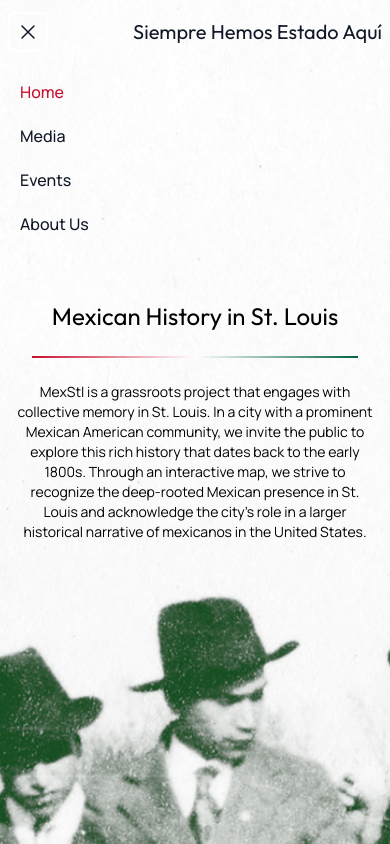
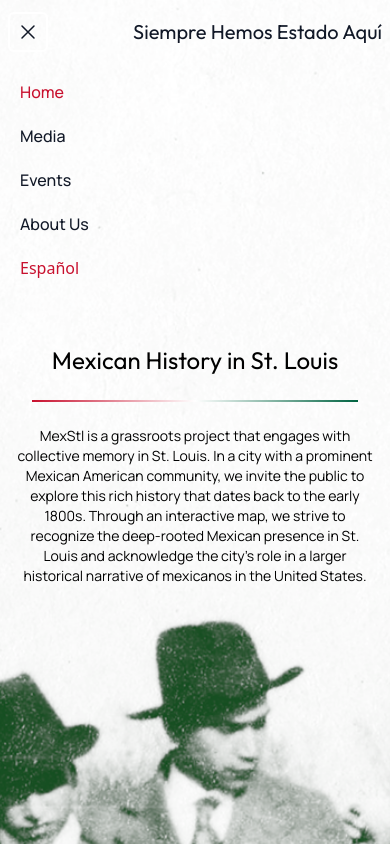
Before and after one commit to DylanAlfonso13/mexstl, a Next.js app: page / in a window 390 px wide. Both pictures are taken after a click on the button "Open main menu". Shown: the top 844 px of the page. Built offline with nearby package versions, Linux system fonts and the light colour scheme.

Commit message:
Added language toggle button on mobile menu

```diff
--- a/src/components/Nav.tsx
+++ b/src/components/Nav.tsx
@@ -101,6 +101,12 @@ export default function Nav() {
               </DisclosureButton>
             );
           })}
+          <button
+            onClick={toggleLanguage}
+            className="text-base font-sans text-mexRed block rounded-md px-3 py-2"
+          >
+            {language === "en" ? "Español" : "English"}
+          </button>
         </div>
       </DisclosurePanel>
     </Disclosure>
```
